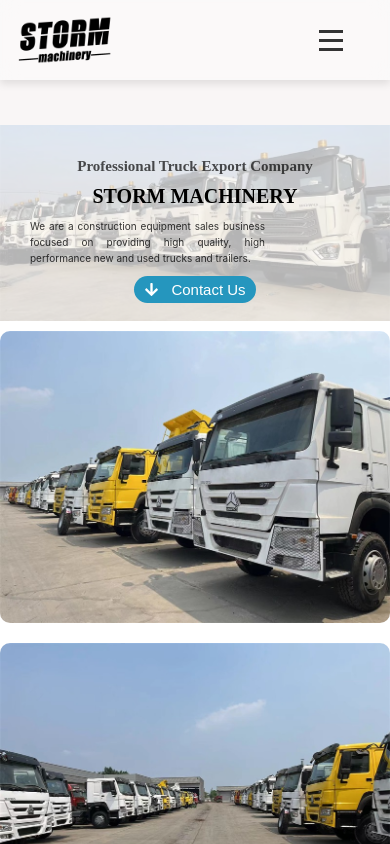
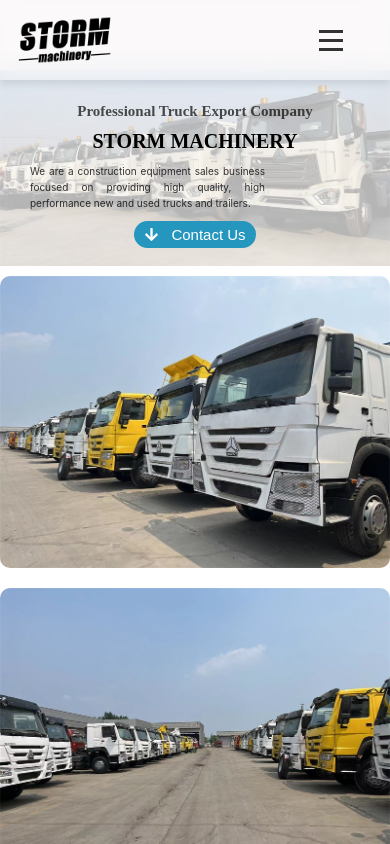
Before and after one commit to SAMIULLAH2105/Clone, a React (Vite) app in the folder Frontend/: page / in a window 390 px wide. Shown: the top 844 px of the page. Built offline with nearby package versions, Linux system fonts and the light colour scheme.

Commit message:
some final touches

```diff
--- a/Frontend/src/pages/Product.jsx
+++ b/Frontend/src/pages/Product.jsx
@@ -18,7 +18,7 @@
             fontSize: "50px",
             fontFamily: "'Playfair Display', serif",
             marginBottom: "0",
-            marginTop:"100px",
+            marginTop:"85px",
             backgroundColor: "#e7eaec",
           }}
         >
--- a/Frontend/src/styles/AboutHeader.module.css
+++ b/Frontend/src/styles/AboutHeader.module.css
@@ -35,6 +35,7 @@
 @media (max-width: 768px) {
   .container {
     height: 350px;
+    margin-top: 80px;
     /* Adjust height for smaller screens */
     padding: 15px;
   }
--- a/Frontend/src/styles/ContactUsTwo.module.css
+++ b/Frontend/src/styles/ContactUsTwo.module.css
@@ -81,6 +81,15 @@
 
 
 }
+@media (max-width: 780px){
+  .container{
+    margin-top: 70px;
+  }
+
+
+
+
+}
 
 @media (max-width: 480px){
   .container p{
--- a/Frontend/src/styles/Description.module.css
+++ b/Frontend/src/styles/Description.module.css
@@ -4,7 +4,6 @@
 }
 
 .container {
-  margin-top: 120px;
   background-image: url(../assets/descriptionBG.jpg);
   background-size: cover;
   background-position: 28.999999999999996% 69%;
@@ -76,7 +75,7 @@
     display: flex;
     justify-content: center;
     align-items: center;
-    margin-top: 125px;
+    margin-top: 70px;
 
   }
 
--- a/Frontend/src/styles/FAQpage.module.css
+++ b/Frontend/src/styles/FAQpage.module.css
@@ -24,3 +24,13 @@
   font-size: 20px;
   margin-bottom: 10px;
 }
+
+@media (max-width: 780px){
+  .container{
+    margin-top: 70px;
+  }
+
+
+
+
+}
```
